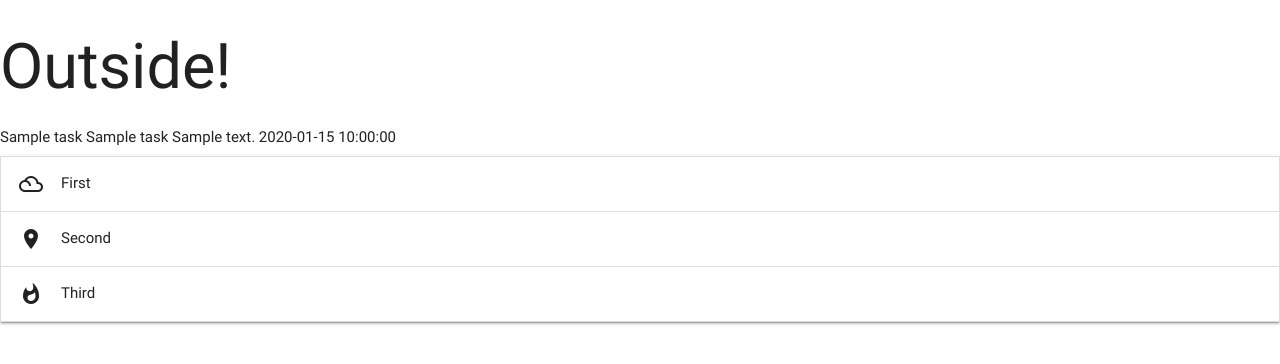
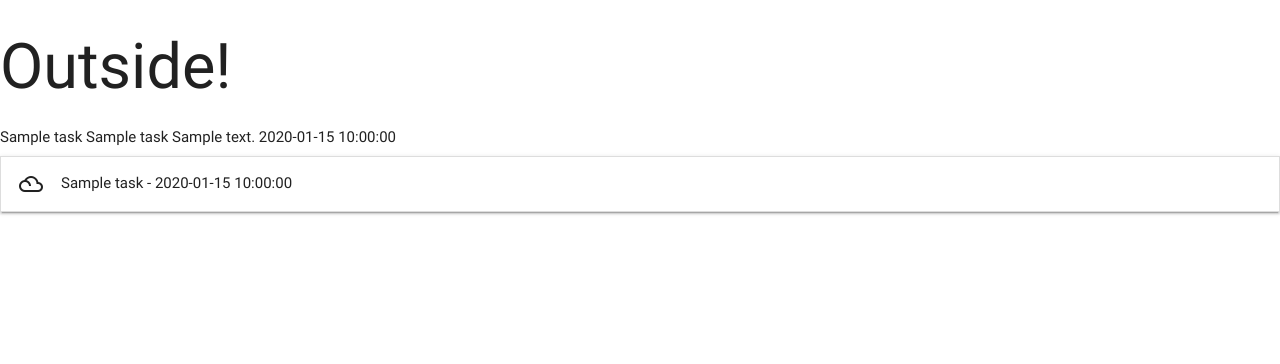
Before and after one commit to VladimirB3/task-manager, a Flask app: page / in a window 1280 px wide. Shown: the top 364 px of the page. Run offline with Flask 2, Linux system fonts and the light colour scheme; a database or web service that is not in the repository returns one stand-in record (values such as "Sample title"); some libraries are stand-ins or nearby versions.

Commit message:
Corrected line 16 (task=list) in the app.py to display the collapsible menu

```diff
--- a/app.py
+++ b/app.py
@@ -13,7 +13,7 @@ mongo = PyMongo(app)
 @app.route('/')
 @app.route('/get_tasks')
 def get_tasks():
-    return render_template("tasks.html", tasks=mongo.db.tasks.find())
+    return render_template("tasks.html", tasks=list(mongo.db.tasks.find()))
 
 if __name__ == '__main__':
     app.run(host=os.environ.get('IP'),
--- a/templates/tasks.html
+++ b/templates/tasks.html
@@ -10,18 +10,12 @@
         {% endfor %}
 
 <ul class="collapsible">
+    {% for task in tasks %}
     <li>
-      <div class="collapsible-header"><i class="material-icons">filter_drama</i>First</div>
-      <div class="collapsible-body"><span>Lorem ipsum dolor sit amet.</span></div>
+      <div class="collapsible-header"><i class="material-icons">filter_drama</i>{{task.task_name}} - {{task.due_date}}</div>
+      <div class="collapsible-body"><span>{{task.task_description}}</span></div>
     </li>
-    <li>
-      <div class="collapsible-header"><i class="material-icons">place</i>Second</div>
-      <div class="collapsible-body"><span>Lorem ipsum dolor sit amet.</span></div>
-    </li>
-    <li>
-      <div class="collapsible-header"><i class="material-icons">whatshot</i>Third</div>
-      <div class="collapsible-body"><span>Lorem ipsum dolor sit amet.</span></div>
-    </li>
-  </ul>
+    {% endfor %}
+</ul>
 
 {% endblock %}
```
